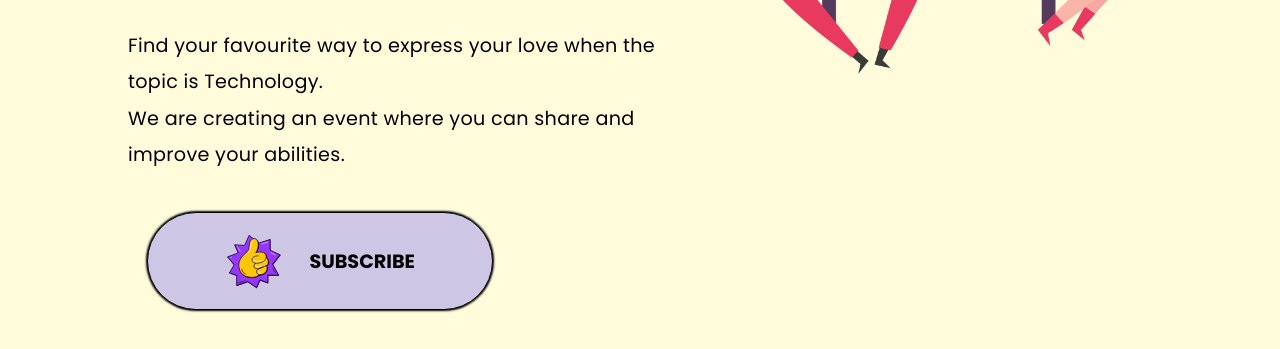
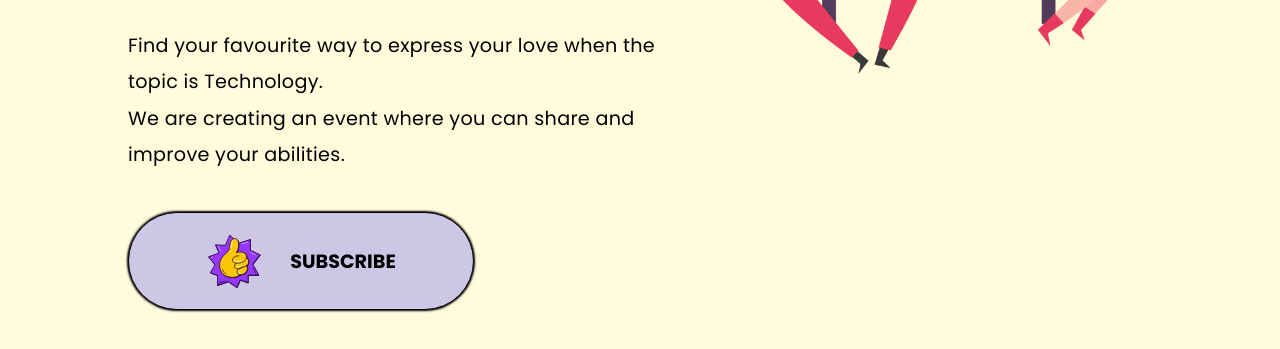
Before and after one commit to DictionaryFrancis/PlusOne, a plain HTML site: page index.html in a window 1280 px wide. Shown: the part 544-893 px from the top of the page. Drawn offline with Linux system fonts and the light colour scheme.

Commit message:
Update style.css

```diff
--- a/style.css
+++ b/style.css
@@ -92,7 +92,7 @@ main p{
 /*--- BUTTON---*/
 
 .main-btn{
-    margin-top: 2em;
+    margin: 2em 0;
     font-family: 'Poppins', sans-serif;
     display: flex;
     justify-content: space-between;
```
